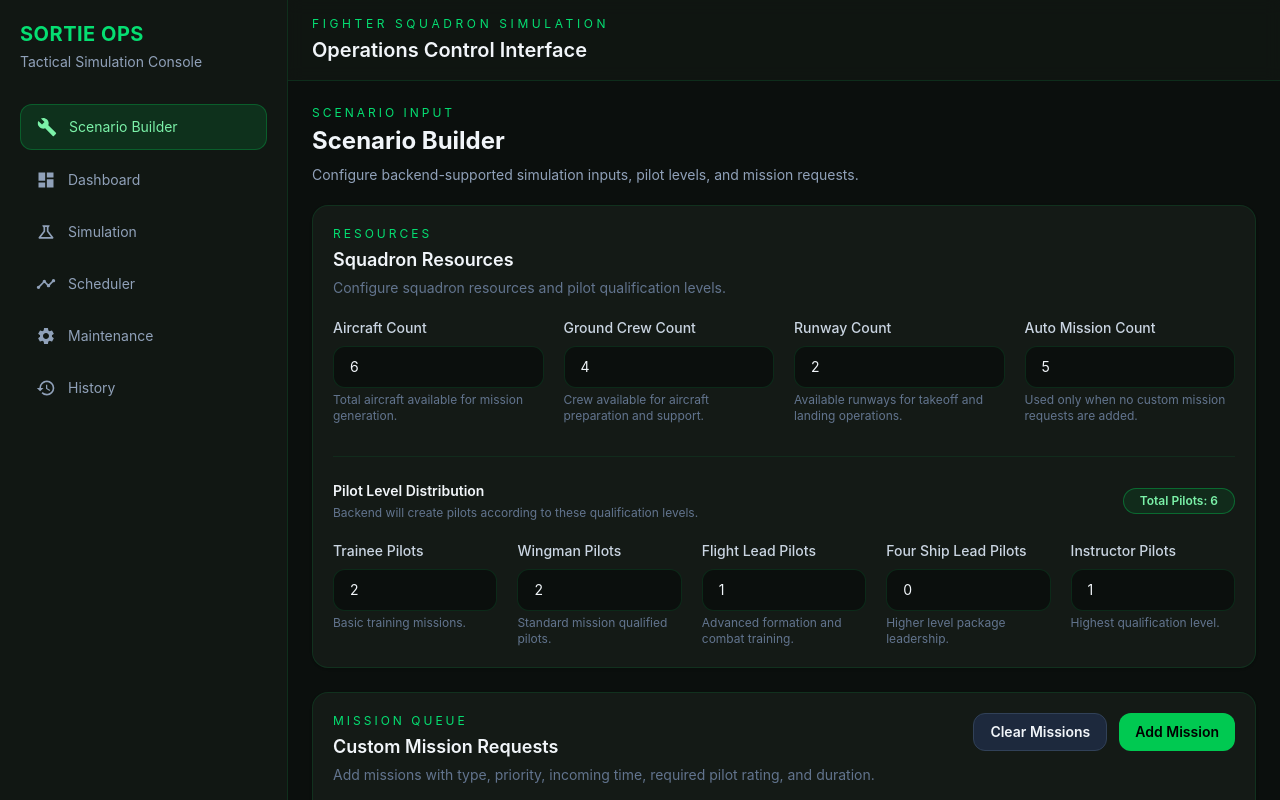
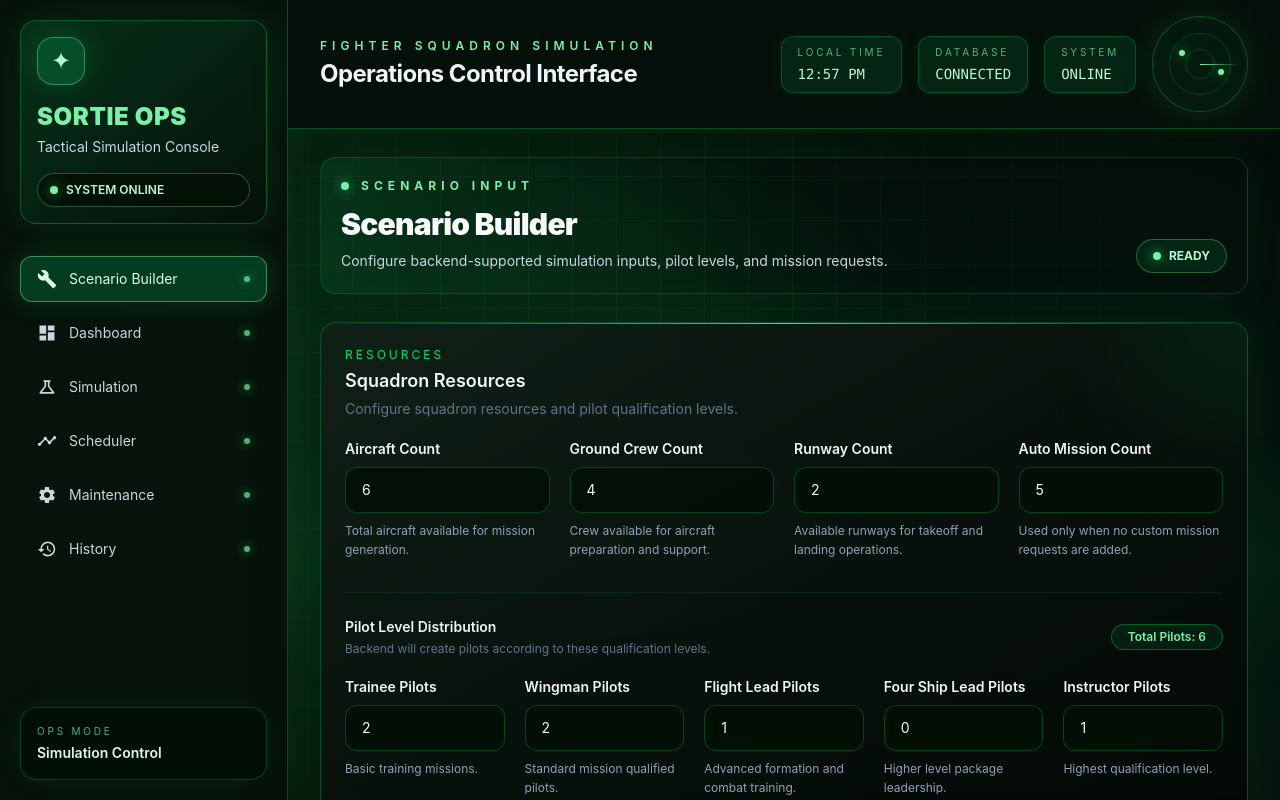
Before and after one commit to kartikojha754/Sortie-Generation-Simulation-of-a-Fighter-Squadron, a React app in the folder frontend/: page /scenario-builder in a window 1280 px wide. Shown: the top 800 px of the page. Built offline with nearby package versions, Linux system fonts and the light colour scheme; the HTML template or start-up script is replaced by a standard one.

Commit message:
Enhanced UI

```diff
--- a/frontend/src/components/common/Button.jsx
+++ b/frontend/src/components/common/Button.jsx
@@ -1,23 +1,28 @@
-// src/components/common/Button.jsx
+const variants = {
+  primary:
+    "border-green-300/40 bg-green-400 text-[#021006] shadow-[0_0_28px_rgba(34,197,94,0.35)] hover:bg-green-300 hover:shadow-[0_0_44px_rgba(34,197,94,0.55)]",
+  secondary:
+    "border-green-400/25 bg-green-400/10 text-green-100 hover:border-green-300/45 hover:bg-green-400/20",
+  danger:
+    "border-red-400/40 bg-red-500 text-white shadow-[0_0_22px_rgba(239,68,68,0.28)] hover:bg-red-400",
+};
 
 export default function Button({
   children,
   variant = "primary",
   className = "",
+  disabled = false,
   ...props
 }) {
-  const variants = {
-    primary: "bg-green-500 text-black hover:bg-green-400",
-    secondary:
-      "bg-slate-800 text-slate-100 hover:bg-slate-700 border border-slate-700",
-    danger: "bg-red-500 text-white hover:bg-red-400",
-  };
-
   return (
     <button
+      disabled={disabled}
       className={[
-        "rounded-xl px-4 py-2 text-sm font-semibold transition disabled:cursor-not-allowed disabled:opacity-50",
-        variants[variant],
+        "inline-flex items-center justify-center rounded-xl border px-5 py-2.5",
+        "text-sm font-bold transition duration-200",
+        "active:scale-[0.98]",
+        "disabled:cursor-not-allowed disabled:opacity-50",
+        variants[variant] || variants.primary,
         className,
       ].join(" ")}
       {...props}
--- a/frontend/src/components/common/Card.jsx
+++ b/frontend/src/components/common/Card.jsx
@@ -1,14 +1,18 @@
-// src/components/common/Card.jsx
-
 export default function Card({ children, className = "" }) {
   return (
-    <div
+    <section
       className={[
-        "rounded-2xl border border-green-900/40 bg-[#141A16] p-5 shadow-sm",
+        "tactical-card relative overflow-hidden rounded-2xl border border-green-400/30",
+        "bg-gradient-to-br from-[#102017]/95 via-[#08110C]/95 to-[#040806]/95",
+        "p-6 shadow-[0_0_45px_rgba(34,197,94,0.11),0_18px_60px_rgba(0,0,0,0.5)]",
+        "backdrop-blur-xl transition duration-200",
+        "hover:-translate-y-0.5 hover:border-green-300/45 hover:shadow-[0_0_55px_rgba(34,197,94,0.18)]",
+        "before:pointer-events-none before:absolute before:inset-x-0 before:top-0 before:h-px before:bg-gradient-to-r before:from-transparent before:via-green-300/80 before:to-transparent",
+        "after:pointer-events-none after:absolute after:-right-24 after:-top-24 after:h-48 after:w-48 after:rounded-full after:bg-green-400/10 after:blur-3xl",
         className,
       ].join(" ")}
     >
-      {children}
-    </div>
+      <div className="relative z-10">{children}</div>
+    </section>
   );
 }
--- a/frontend/src/components/common/Input.jsx
+++ b/frontend/src/components/common/Input.jsx
@@ -1,28 +1,35 @@
 export default function Input({
   label,
   helperText,
-  error,
   className = "",
+  inputClassName = "",
   ...props
 }) {
   return (
-    <div className={className}>
+    <label className={["block", className].join(" ")}>
       {label && (
-        <label className="mb-2 block text-sm font-medium text-slate-300">
+        <span className="mb-2 block text-sm font-semibold text-slate-100">
           {label}
-        </label>
+        </span>
       )}
 
       <input
-        className="w-full rounded-xl border border-green-900/40 bg-[#0B0F0D] px-4 py-2.5 text-sm text-slate-100 outline-none transition placeholder:text-slate-600 focus:border-green-500"
+        className={[
+          "w-full rounded-xl border border-green-400/25 bg-[#031006]/90 px-4 py-3",
+          "text-sm text-green-50 outline-none transition",
+          "placeholder:text-slate-600",
+          "focus:border-green-300/70 focus:bg-[#06170C] focus:ring-2 focus:ring-green-400/25",
+          "hover:border-green-300/45",
+          inputClassName,
+        ].join(" ")}
         {...props}
       />
 
-      {helperText && !error && (
-        <p className="mt-1 text-xs text-slate-500">{helperText}</p>
+      {helperText && (
+        <span className="mt-2 block text-xs leading-relaxed text-slate-400">
+          {helperText}
+        </span>
       )}
-
-      {error && <p className="mt-1 text-xs text-red-400">{error}</p>}
-    </div>
+    </label>
   );
 }
--- a/frontend/src/components/common/SectionHeader.jsx
+++ b/frontend/src/components/common/SectionHeader.jsx
@@ -1,19 +1,31 @@
-// src/components/common/SectionHeader.jsx
-
 export default function SectionHeader({ eyebrow, title, description }) {
   return (
-    <div className="mb-5">
+    <header className="mb-7 rounded-2xl border border-green-400/20 bg-gradient-to-r from-green-400/10 via-transparent to-transparent p-5 shadow-[0_0_35px_rgba(34,197,94,0.08)]">
       {eyebrow && (
-        <p className="text-xs uppercase tracking-[0.25em] text-green-400">
+        <p className="flex items-center gap-3 text-xs font-bold uppercase tracking-[0.42em] text-green-300">
+          <span className="h-2 w-2 rounded-full bg-green-300 shadow-[0_0_12px_rgba(34,197,94,1)]" />
           {eyebrow}
         </p>
       )}
 
-      <h2 className="mt-1 text-2xl font-bold text-slate-100">{title}</h2>
+      <div className="mt-3 flex flex-col gap-2 lg:flex-row lg:items-end lg:justify-between">
+        <div>
+          <h2 className="text-3xl font-black tracking-tight text-slate-50">
+            {title}
+          </h2>
 
-      {description && (
-        <p className="mt-2 max-w-2xl text-sm text-slate-400">{description}</p>
-      )}
-    </div>
+          {description && (
+            <p className="mt-2 max-w-3xl text-sm leading-relaxed text-slate-300">
+              {description}
+            </p>
+          )}
+        </div>
+
+        <div className="hidden items-center gap-2 rounded-full border border-green-300/30 bg-green-400/10 px-4 py-2 text-xs font-bold text-green-200 lg:flex">
+          <span className="h-2 w-2 rounded-full bg-green-300 shadow-[0_0_12px_rgba(34,197,94,1)]" />
+          READY
+        </div>
+      </div>
+    </header>
   );
 }
--- /dev/null
+++ b/frontend/src/components/common/TacticalRadar.jsx
@@ -0,0 +1,13 @@
+export default function TacticalRadar() {
+  return (
+    <div className="relative h-24 w-24 rounded-full border border-green-400/30 bg-green-400/5 shadow-[0_0_35px_rgba(34,197,94,0.16)]">
+      <div className="absolute inset-4 rounded-full border border-green-400/20" />
+      <div className="absolute inset-8 rounded-full border border-green-400/20" />
+
+      <div className="radar-sweep absolute left-1/2 top-1/2 h-px w-10 origin-left bg-gradient-to-r from-green-300 to-transparent" />
+
+      <span className="absolute left-[28%] top-[35%] h-1.5 w-1.5 rounded-full bg-green-300 shadow-[0_0_12px_rgba(34,197,94,1)]" />
+      <span className="absolute right-[25%] top-[55%] h-1.5 w-1.5 rounded-full bg-green-300 shadow-[0_0_12px_rgba(34,197,94,1)]" />
+    </div>
+  );
+}
--- a/frontend/src/components/layout/AppLayout.jsx
+++ b/frontend/src/components/layout/AppLayout.jsx
@@ -1,22 +1,20 @@
-// src/components/layout/AppLayout.jsx
-
 import { Outlet } from "react-router-dom";
 import Sidebar from "./Sidebar";
 import Topbar from "./Topbar";
 
 export default function AppLayout() {
   return (
-    <div className="min-h-screen bg-[#0B0F0D] text-slate-100">
-      <div className="flex">
+    <div className="min-h-screen bg-transparent text-slate-100">
+      <div className="flex min-h-screen">
         <Sidebar />
 
-        <main className="min-h-screen flex-1">
+        <div className="min-w-0 flex-1">
           <Topbar />
 
-          <div className="p-6">
+          <main className="relative mx-auto max-w-[1600px] px-5 py-7 lg:px-8">
             <Outlet />
-          </div>
-        </main>
+          </main>
+        </div>
       </div>
     </div>
   );
--- a/frontend/src/components/layout/Sidebar.jsx
+++ b/frontend/src/components/layout/Sidebar.jsx
@@ -9,49 +9,34 @@ import {
 } from "react-icons/md";
 
 const navItems = [
-  {
-    label: "Scenario Builder",
-    path: "/scenario-builder",
-    icon: MdBuild,
-  },
-  {
-    label: "Dashboard",
-    path: "/dashboard",
-    icon: MdDashboard,
-  },
-  {
-    label: "Simulation",
-    path: "/simulation",
-    icon: MdOutlineScience,
-  },
-  {
-    label: "Scheduler",
-    path: "/scheduler",
-    icon: MdTimeline,
-  },
-  {
-    label: "Maintenance",
-    path: "/maintenance",
-    icon: MdSettings,
-  },
-  {
-    label: "History",
-    path: "/history",
-    icon: MdHistory,
-  },
+  { label: "Scenario Builder", path: "/scenario-builder", icon: MdBuild },
+  { label: "Dashboard", path: "/dashboard", icon: MdDashboard },
+  { label: "Simulation", path: "/simulation", icon: MdOutlineScience },
+  { label: "Scheduler", path: "/scheduler", icon: MdTimeline },
+  { label: "Maintenance", path: "/maintenance", icon: MdSettings },
+  { label: "History", path: "/history", icon: MdHistory },
 ];
 
 export default function Sidebar() {
   return (
-    <aside className="sticky top-0 hidden h-screen w-72 border-r border-green-900/40 bg-[#111713] p-5 lg:block">
-      <div className="mb-8">
-        <h1 className="text-xl font-bold tracking-wide text-green-400">
+    <aside className="sticky top-0 hidden h-screen w-72 border-r border-green-400/30 bg-[#07120B]/95 p-5 shadow-[0_0_45px_rgba(34,197,94,0.12)] backdrop-blur-xl lg:block">
+      <div className="mb-8 rounded-2xl border border-green-400/30 bg-gradient-to-br from-green-400/15 to-transparent p-4 shadow-[0_0_35px_rgba(34,197,94,0.12)]">
+        <div className="mb-4 flex h-12 w-12 items-center justify-center rounded-2xl border border-green-300/40 bg-green-400/20 text-2xl text-green-200 shadow-[0_0_28px_rgba(34,197,94,0.22)]">
+          ✦
+        </div>
+
+        <h1 className="text-2xl font-black tracking-wide text-green-300">
           SORTIE OPS
         </h1>
 
-        <p className="mt-1 text-sm text-slate-400">
+        <p className="mt-1 text-sm text-slate-300">
           Tactical Simulation Console
         </p>
+
+        <div className="mt-4 flex items-center gap-2 rounded-full border border-green-300/30 bg-[#031006] px-3 py-2 text-xs font-semibold text-green-200">
+          <span className="h-2 w-2 rounded-full bg-green-300 shadow-[0_0_14px_rgba(34,197,94,1)]" />
+          SYSTEM ONLINE
+        </div>
       </div>
 
       <nav className="space-y-2">
@@ -64,19 +49,30 @@ export default function Sidebar() {
               to={item.path}
               className={({ isActive }) =>
                 [
-                  "flex items-center gap-3 rounded-xl px-4 py-3 text-sm transition",
+                  "group relative flex items-center gap-3 overflow-hidden rounded-xl border px-4 py-3 text-sm transition duration-200",
                   isActive
-                    ? "bg-green-500/15 text-green-300 border border-green-500/30"
-                    : "text-slate-400 hover:bg-green-500/10 hover:text-green-300",
+                    ? "border-green-300/45 bg-green-400/20 text-green-100 shadow-[0_0_28px_rgba(34,197,94,0.2)]"
+                    : "border-green-400/0 text-slate-300 hover:border-green-400/25 hover:bg-green-400/10 hover:text-green-200",
                 ].join(" ")
               }
             >
+              <span className="absolute inset-y-0 left-0 w-1 bg-green-300 opacity-0 shadow-[0_0_12px_rgba(34,197,94,1)] transition group-hover:opacity-100" />
               <Icon className="text-xl" />
               <span>{item.label}</span>
+              <span className="ml-auto h-1.5 w-1.5 rounded-full bg-green-300/70 shadow-[0_0_10px_rgba(34,197,94,0.8)]" />
             </NavLink>
           );
         })}
       </nav>
+
+      <div className="absolute bottom-5 left-5 right-5 rounded-2xl border border-green-400/25 bg-[#031006]/90 p-4 shadow-[0_0_28px_rgba(34,197,94,0.08)]">
+        <p className="text-[10px] uppercase tracking-[0.28em] text-green-300/70">
+          Ops Mode
+        </p>
+        <p className="mt-1 text-sm font-semibold text-green-100">
+          Simulation Control
+        </p>
+      </div>
     </aside>
   );
 }
--- a/frontend/src/components/layout/Topbar.jsx
+++ b/frontend/src/components/layout/Topbar.jsx
@@ -1,15 +1,43 @@
-// src/components/layout/Topbar.jsx
+import TacticalRadar from "../common/TacticalRadar";
+
+function getTime() {
+  return new Date().toLocaleTimeString([], {
+    hour: "2-digit",
+    minute: "2-digit",
+  });
+}
+
+function StatusPill({ label, value }) {
+  return (
+    <div className="rounded-xl border border-green-400/25 bg-green-400/10 px-4 py-2 shadow-[0_0_18px_rgba(34,197,94,0.08)]">
+      <p className="text-[10px] uppercase tracking-[0.28em] text-green-300/70">
+        {label}
+      </p>
+      <p className="mt-1 font-mono text-sm text-green-200">{value}</p>
+    </div>
+  );
+}
 
 export default function Topbar() {
   return (
-    <header className="border-b border-green-900/40 bg-[#111713]/80 px-6 py-4 backdrop-blur">
-      <div>
-        <p className="text-xs uppercase tracking-[0.3em] text-green-400">
-          Fighter Squadron Simulation
-        </p>
-        <h2 className="mt-1 text-xl font-semibold text-slate-100">
-          Operations Control Interface
-        </h2>
+    <header className="sticky top-0 z-30 border-b border-green-400/30 bg-[#06100A]/90 backdrop-blur-xl shadow-[0_0_40px_rgba(34,197,94,0.08)]">
+      <div className="mx-auto flex max-w-[1600px] items-center justify-between px-5 py-4 lg:px-8">
+        <div>
+          <p className="text-xs font-semibold uppercase tracking-[0.42em] text-green-300">
+            Fighter Squadron Simulation
+          </p>
+
+          <h1 className="mt-1 text-2xl font-bold tracking-tight text-slate-100">
+            Operations Control Interface
+          </h1>
+        </div>
+
+        <div className="hidden items-center gap-4 xl:flex">
+          <StatusPill label="Local Time" value={getTime()} />
+          <StatusPill label="Database" value="CONNECTED" />
+          <StatusPill label="System" value="ONLINE" />
+          <TacticalRadar />
+        </div>
       </div>
     </header>
   );
--- a/frontend/src/components/simulation/AircraftStatusCards.jsx
+++ b/frontend/src/components/simulation/AircraftStatusCards.jsx
@@ -1,34 +1,45 @@
 import Card from "../common/Card";
 
-function badge(status) {
+function formatFlightHours(value) {
+  if (value === undefined || value === null) return "0.00 hrs";
+
+  const hours = Number(value);
+  if (Number.isNaN(hours)) return "0.00 hrs";
+
+  return `${hours.toFixed(2)} hrs`;
+}
+
+function getAircraftMissionHistory(aircraftId, missions = []) {
+  return missions.filter((mission) =>
+    mission.aircraftIds?.includes(aircraftId),
+  );
+}
+
+function getMaintenanceCount(aircraftId, maintenanceRecords = []) {
+  return maintenanceRecords.filter((record) => record.aircraftId === aircraftId)
+    .length;
+}
+
+function getStatusClass(status) {
   switch (status) {
     case "AVAILABLE":
       return "border-green-500/40 bg-green-500/10 text-green-300";
-
-    case "AIRBORNE":
-    case "ASSIGNED":
+    case "IN_FLIGHT":
       return "border-sky-500/40 bg-sky-500/10 text-sky-300";
-
     case "MAINTENANCE":
       return "border-amber-500/40 bg-amber-500/10 text-amber-300";
-
     default:
-      return "border-red-500/40 bg-red-500/10 text-red-300";
+      return "border-slate-500/40 bg-slate-500/10 text-slate-300";
   }
 }
 
-function pretty(status) {
-  return status?.replaceAll("_", " ") ?? "-";
-}
-
-function formatFlightHours(value) {
-  if (value === undefined || value === null) return "0 hrs";
-
-  const hours = Number(value);
-
-  if (Number.isNaN(hours)) return "0 hrs";
-
-  return `${hours.toFixed(2)} hrs`;
+function Row({ label, value }) {
+  return (
+    <div className="flex items-center justify-between gap-4 py-1.5">
+      <span className="text-sm text-slate-400">{label}</span>
+      <span className="font-mono text-sm text-slate-200">{value}</span>
+    </div>
+  );
 }
 
 export default function AircraftStatusCards({
@@ -44,110 +55,82 @@ export default function AircraftStatusCards({
         </p>
 
         <h3 className="mt-1 text-lg font-semibold text-slate-100">
-          Aircraft Operational Summary
+          Aircraft Operational Cards
         </h3>
 
         <p className="mt-1 text-sm text-slate-500">
-          Aircraft performance derived from simulation history.
+          Final aircraft state enriched with mission and maintenance history.
         </p>
       </div>
 
       <div className="grid gap-5 md:grid-cols-2 xl:grid-cols-3">
-        {aircraft.map((ac) => {
-          const aircraftId = ac.id;
-
-          const aircraftMissions = missions.filter((m) =>
-            (m.aircraftIds || []).includes(aircraftId),
+        {aircraft.map((item) => {
+          const missionHistory = getAircraftMissionHistory(item.id, missions);
+          const lastMission = missionHistory[missionHistory.length - 1];
+          const maintenanceCount = getMaintenanceCount(
+            item.id,
+            maintenanceRecords,
           );
-
-          const maintenance = maintenanceRecords.filter(
-            (m) => m.aircraftId === aircraftId,
-          );
-
-          const lastMission =
-            aircraftMissions.length > 0
-              ? aircraftMissions[aircraftMissions.length - 1]
-              : null;
-
-          const lastPilot =
-            lastMission?.pilotIds?.length > 0
-              ? lastMission.pilotIds.join(", ")
-              : "-";
 
           return (
             <div
-              key={aircraftId}
-              className="rounded-xl border border-green-900/40 bg-[#0B0F0D] p-5"
+              key={item.id}
+              className="group rounded-2xl border border-green-500/15 bg-[#07100B] p-5 transition duration-200 hover:-translate-y-0.5 hover:border-green-500/30 hover:shadow-[0_0_28px_rgba(34,197,94,0.1)]"
             >
-              <div className="mb-5 flex items-start justify-between">
+              <div className="mb-5 flex items-start justify-between gap-4">
                 <div>
-                  <h4 className="text-xl font-bold text-slate-100">
-                    {ac.tailNumber || aircraftId}
+                  <h4 className="text-2xl font-bold text-slate-100">
+                    {item.tailNumber || item.id}
                   </h4>
-
-                  <p className="text-xs text-slate-500">{ac.aircraftType}</p>
+                  <p className="mt-1 text-sm text-slate-500">
+                    {item.aircraftType}
+                  </p>
                 </div>
 
                 <span
-                  className={`rounded-full border px-3 py-1 text-xs font-semibold ${badge(
-                    ac.status,
+                  className={`rounded-full border px-3 py-1 text-xs font-semibold ${getStatusClass(
+                    item.status,
                   )}`}
                 >
-                  {pretty(ac.status)}
+                  {item.status}
                 </span>
               </div>
 
-              <div className="space-y-2 text-sm">
-                <div className="flex justify-between">
-                  <span className="text-slate-500">Flight Hours</span>
-                  <span>{formatFlightHours(ac.flightHours)}</span>
-                </div>
-
-                <div className="flex justify-between">
-                  <span className="text-slate-500">Missions Flown</span>
-                  <span>{aircraftMissions.length}</span>
-                </div>
-
-                <div className="flex justify-between">
-                  <span className="text-slate-500">Last Mission</span>
-                  <span>{lastMission?.name || "-"}</span>
-                </div>
-
-                <div className="flex justify-between">
-                  <span className="text-slate-500">Last Pilot</span>
-                  <span>{lastPilot}</span>
-                </div>
-
-                <div className="flex justify-between">
-                  <span className="text-slate-500">Maintenance Events</span>
-                  <span>{maintenance.length}</span>
-                </div>
-
-                <div className="flex justify-between">
-                  <span className="text-slate-500">Current State</span>
-                  <span className="text-green-300">{pretty(ac.status)}</span>
-                </div>
+              <div className="rounded-xl border border-green-900/25 bg-[#050A07]/70 p-4">
+                <Row
+                  label="Flight Hours"
+                  value={formatFlightHours(item.flightHours)}
+                />
+                <Row label="Missions Flown" value={missionHistory.length} />
+                <Row
+                  label="Last Mission"
+                  value={lastMission?.name || lastMission?.id || "-"}
+                />
+                <Row
+                  label="Last Pilot"
+                  value={lastMission?.pilotIds?.[0] || "-"}
+                />
+                <Row label="Maintenance Events" value={maintenanceCount} />
+                <Row label="Current State" value={item.status || "-"} />
               </div>
 
-              {aircraftMissions.length > 0 && (
-                <>
-                  <div className="my-4 border-t border-green-900/40" />
-
-                  <p className="mb-2 text-xs uppercase tracking-wide text-slate-500">
+              {missionHistory.length > 0 && (
+                <div className="mt-5 border-t border-green-900/30 pt-4">
+                  <p className="mb-3 text-xs uppercase tracking-[0.18em] text-slate-500">
                     Mission History
                   </p>
 
                   <div className="flex flex-wrap gap-2">
-                    {aircraftMissions.map((mission) => (
+                    {missionHistory.map((mission) => (
                       <span
                         key={mission.id}
-                        className="rounded-lg border border-green-900/40 bg-green-500/10 px-2 py-1 text-xs text-green-300"
+                        className="rounded-lg border border-green-500/20 bg-green-500/10 px-3 py-1.5 text-xs text-green-200"
                       >
-                        {mission.name}
+                        {mission.name || mission.id}
                       </span>
                     ))}
                   </div>
-                </>
+                </div>
               )}
             </div>
           );
--- a/frontend/src/index.css
+++ b/frontend/src/index.css
@@ -1,8 +1,127 @@
 @import "tailwindcss";
+
+:root {
+  color-scheme: dark;
+}
+
+html {
+  scroll-behavior: smooth;
+}
 
 body {
   margin: 0;
-  background: #020617;
+  min-height: 100vh;
   color: #e5e7eb;
-  font-family: Inter, system-ui, sans-serif;
+  font-family:
+    Inter,
+    ui-sans-serif,
+    system-ui,
+    -apple-system,
+    BlinkMacSystemFont,
+    "Segoe UI",
+    sans-serif;
+  background:
+    radial-gradient(circle at 18% 12%, rgba(34, 197, 94, 0.2), transparent 22%),
+    radial-gradient(
+      circle at 82% 18%,
+      rgba(16, 185, 129, 0.12),
+      transparent 24%
+    ),
+    radial-gradient(
+      circle at 50% 105%,
+      rgba(34, 197, 94, 0.12),
+      transparent 36%
+    ),
+    #030704;
 }
+
+body::before {
+  content: "";
+  position: fixed;
+  inset: 0;
+  pointer-events: none;
+  z-index: -2;
+  background-image:
+    linear-gradient(rgba(34, 197, 94, 0.09) 1px, transparent 1px),
+    linear-gradient(90deg, rgba(34, 197, 94, 0.09) 1px, transparent 1px),
+    radial-gradient(circle at center, rgba(34, 197, 94, 0.07), transparent 38%);
+  background-size:
+    44px 44px,
+    44px 44px,
+    100% 100%;
+  mask-image: radial-gradient(circle at center, black, transparent 86%);
+}
+
+body::after {
+  content: "";
+  position: fixed;
+  inset: 0;
+  pointer-events: none;
+  z-index: -1;
+  background: linear-gradient(
+    to bottom,
+    transparent,
+    rgba(34, 197, 94, 0.07),
+    transparent
+  );
+  height: 260px;
+  animation: tactical-scan 10s linear infinite;
+}
+
+@keyframes tactical-scan {
+  from {
+    transform: translateY(-300px);
+  }
+  to {
+    transform: translateY(110vh);
+  }
+}
+
+@keyframes soft-enter {
+  from {
+    opacity: 0;
+    transform: translateY(10px);
+  }
+
+  to {
+    opacity: 1;
+    transform: translateY(0);
+  }
+}
+
+@keyframes radar-spin {
+  from {
+    transform: rotate(0deg);
+  }
+
+  to {
+    transform: rotate(360deg);
+  }
+}
+
+.tactical-card {
+  animation: soft-enter 180ms ease-out;
+}
+
+.radar-sweep {
+  animation: radar-spin 4s linear infinite;
+  transform-origin: center;
+}
+
+::-webkit-scrollbar {
+  width: 9px;
+  height: 9px;
+}
+
+::-webkit-scrollbar-track {
+  background: #020604;
+}
+
+::-webkit-scrollbar-thumb {
+  background: rgba(34, 197, 94, 0.45);
+  border-radius: 999px;
+}
+
+::-webkit-scrollbar-thumb:hover {
+  background: rgba(34, 197, 94, 0.8);
+}
```
Also changed, not shown: frontend/src/components/common/Select.jsx (+17 -11 lines).
